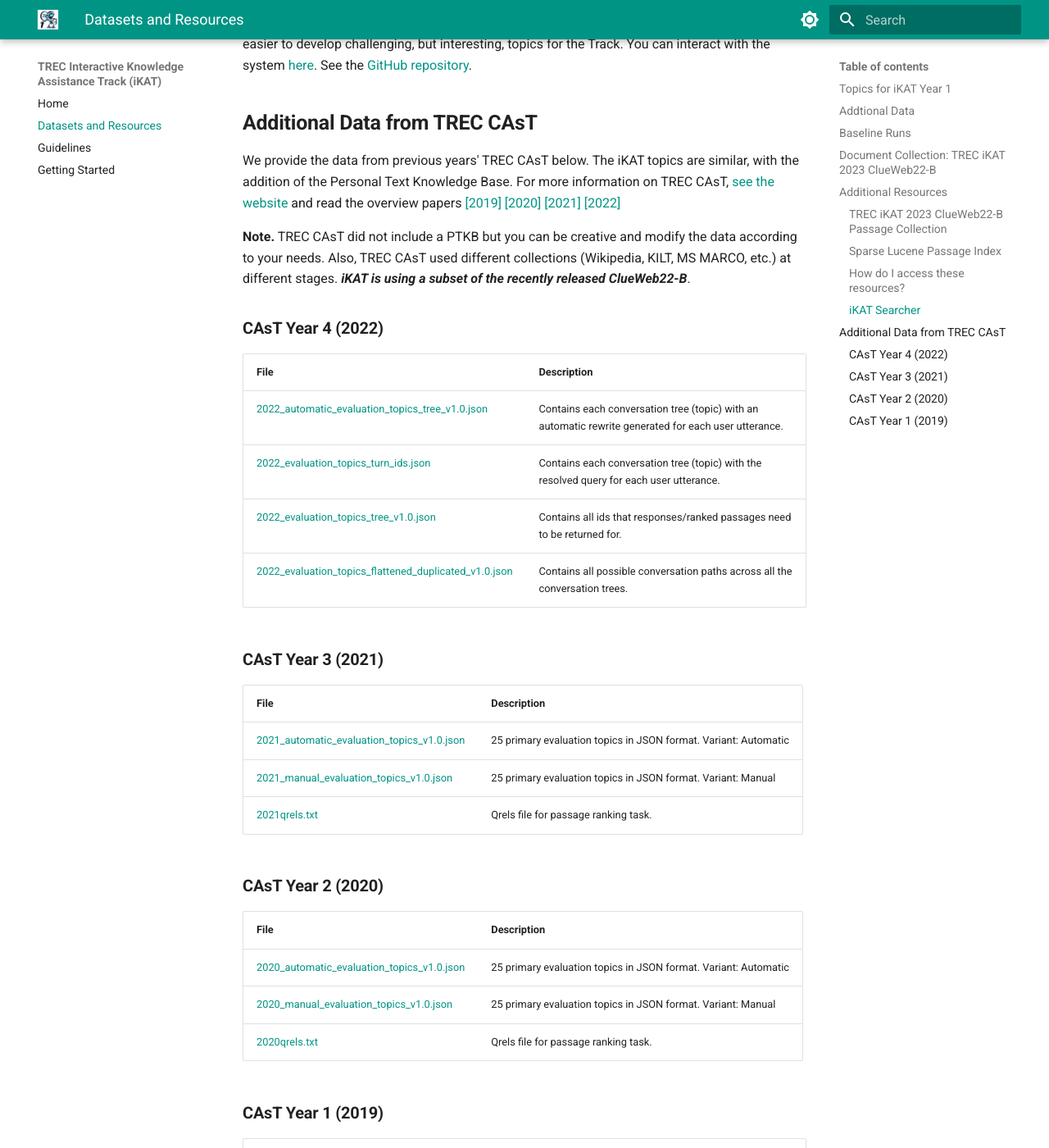
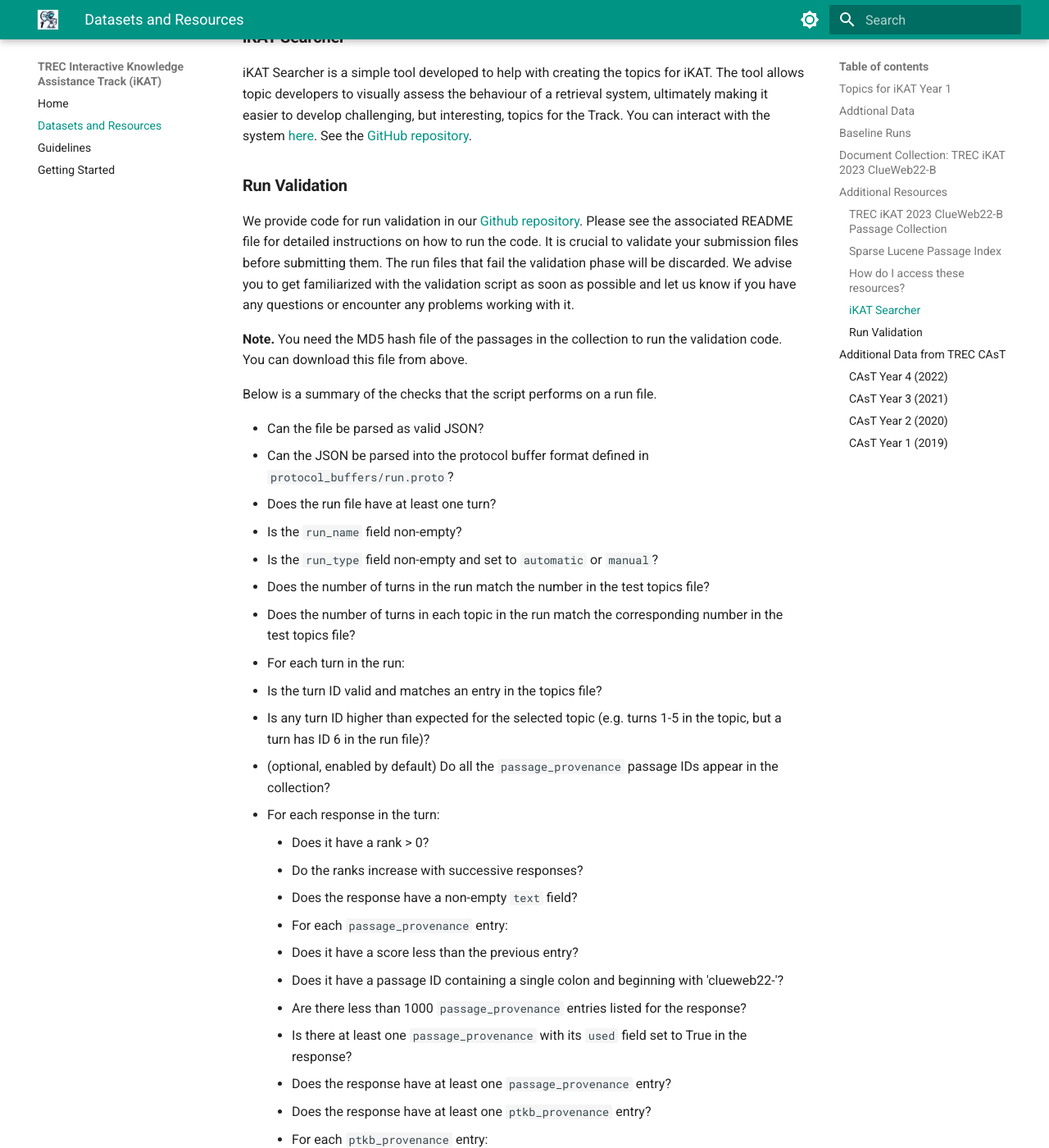
Before and after one commit to shubham526/trec-ikat-website, an MkDocs documentation site: the page built from docs/data.md, in a window 1280 px wide and 1400 px high, scrolled down 3780 px. Shown: the whole window at 82% size. Built offline with MkDocs 1.6.1 and Material for MkDocs 9.7.7, drawn with Linux system fonts in a browser that asks for light colours; emoji names are drawn with the system emoji font; some of the changed text lies outside the part shown.

Commit message:
Updated data section with hash file and run validation code.

```diff
--- a/docs/data.md
+++ b/docs/data.md
@@ -14,6 +14,7 @@
 |:------------|:---------------------|
 | 	[2023_train_topics_psg_text.jsonl](https://drive.google.com/file/d/1Bk90f0Rd982Px65GDuQayd5s8uXQs9UX/view?usp=sharing)       |       Text of provenance passages in the train topics.             |
 | 	[2023_test_topics_psg_text.jsonl](https://drive.google.com/file/d/1YGhJAUEw9PPITPkrWP3EtnUsWiboh3eq/view?usp=sharing)       |       Text of provenance passages in the test topics.             |
+| 	[2023_passages_hashes.tsv.bz2](https://ikattrecweb.grill.science/ikat_2023_passages_hashes.tsv.bz2)       |  TSV file containing MD5 hashes of passage texts. The `.tsv` file has this format: `doc_id   passage_number    passage_MD5`. Total download size is 2.2GB.           |
 | 	[2023_top_1000_query_results.zip](https://drive.google.com/file/d/1csWaKo0WxZVACrMazlJLcW2Xy1msp9ec/view?usp=sharing)       |       This zip file has queries from both training and testing topics, saved in `queries_train.txt` and `queries_test.txt` respectively. The results from the [iKAT searcher](https://ikat-searcher.grill.science/) (`BM25` using manually resolved queries) are saved in the `query_results_train` and `query_results_test` folders. Each result file, with up to 1000 results, corresponds to a query based on line numbers, starting from zero. For instance, the results for the first query in `queries_train.txt` can be found in `query_results_train/query_results_000.txt`. In each result file, every line shows the `ClueWeb22 ID` followed by the `URL`.            |
 
 ## :boom: **Baseline Runs**
@@ -105,6 +106,43 @@ Each team should use a URL of `https://ikattrecweb.grill.science/<team_name>` to
 
 iKAT Searcher is a simple tool developed to help with creating the topics for iKAT. The tool allows topic developers to visually assess the behaviour of a retrieval system, ultimately making it easier to develop challenging, but interesting, topics for the Track. You can interact with the system [here](https://ikat-searcher.grill.science/). See the [GitHub repository](https://github.com/andrewramsay/Interactive-CAsT/tree/deployment_testing).
 
+### **Run Validation**
+
+We provide code for run validation in our [Github repository](https://github.com/irlabamsterdam/iKAT/tree/main/2023/scripts/run_validation). Please see the associated README file for detailed instructions on how to run the code. It is crucial to validate your submission files before submitting them. The run files that fail the validation phase will be discarded. We advise you to get familiarized with the validation script as soon as possible and let us know if you have any questions or encounter any problems working with it.
+
+**Note.** You need the MD5 hash file of the passages in the collection to run the validation code. You can download this file from above.
+
+Below is a summary of the checks that the script performs on a run file.
+
+ * Can the file be parsed as valid JSON?
+ * Can the JSON be parsed into the protocol buffer format defined in `protocol_buffers/run.proto`?
+ * Does the run file have at least one turn?
+ * Is the `run_name` field non-empty?
+ * Is the `run_type` field non-empty and set to `automatic` or `manual`?
+ * Does the number of turns in the run match the number in the test topics file?
+ * Does the number of turns in each topic in the run match the corresponding number in the test topics file?
+ * For each turn in the run:
+   * Is the turn ID valid and matches an entry in the topics file?
+   * Is any turn ID higher than expected for the selected topic (e.g. turns 1-5 in the topic, but a turn has ID 6 in the run file)?
+   * (optional, enabled by default) Do all the `passage_provenance` passage IDs appear in the collection?
+   * For each response in the turn:
+     * Does it have a rank > 0?
+     * Do the ranks increase with successive responses?
+     * Does the response have a non-empty `text` field?
+     * For each `passage_provenance` entry:
+       * Does it have a score less than the previous entry?
+       * Does it have a passage ID containing a single colon and beginning with 'clueweb22-'?
+     * Are there less than 1000 `passage_provenance` entries listed for the response?
+     * Is there at least one `passage_provenance` with its `used` field set to True in the response?
+     * Does the response have at least one `passage_provenance` entry?
+     * Does the response have at least one `ptkb_provenance` entry?
+     * For each `ptkb_provenance` entry:
+       * Does it have a non-empty ID?
+       * Does the ID appear in the `ptkb` field of the topic data?
+       * Does the text given match that in the topic data?
+       * Does it have a score less than the previous entry?
+
+
 
 
 ## **Additional Data from TREC CAsT**
```
Also changed, not shown: other parts of docs/data.md (+3 -3 lines), docs/index.md (+1 -1 lines).
